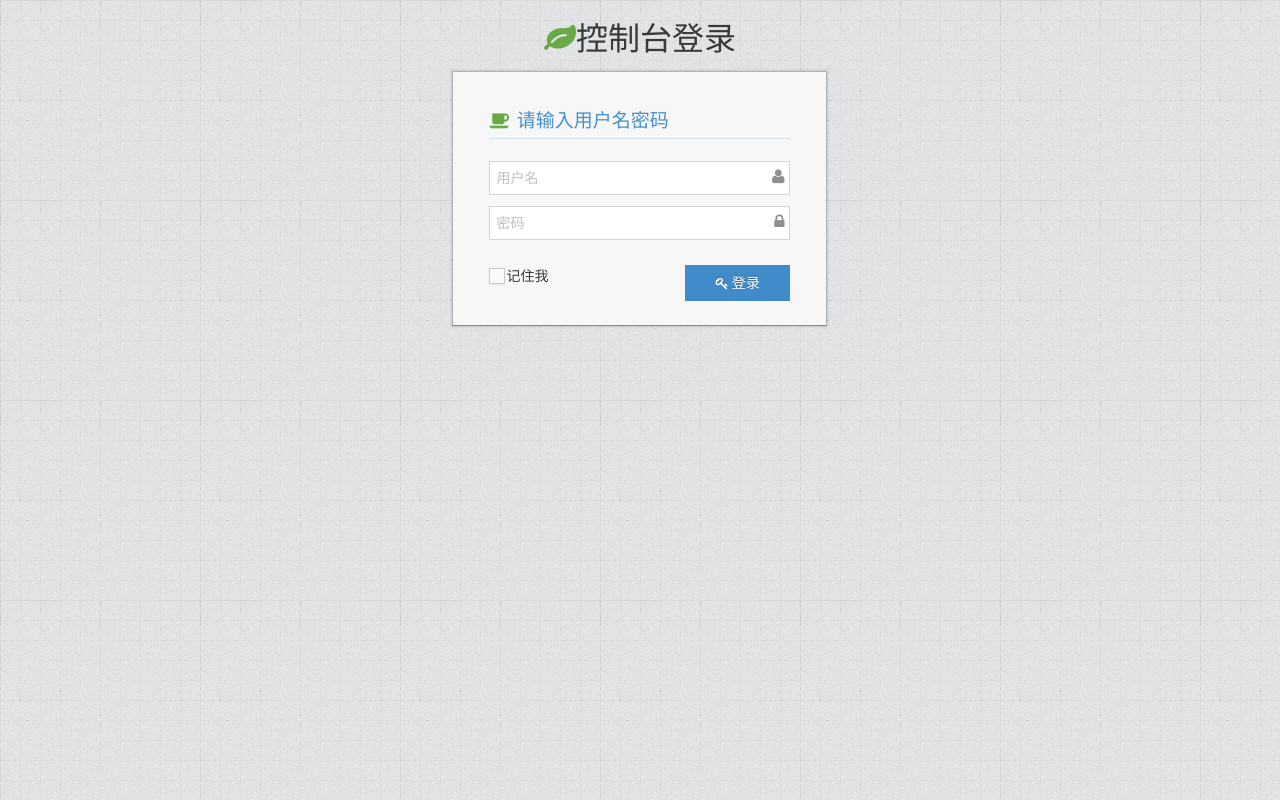
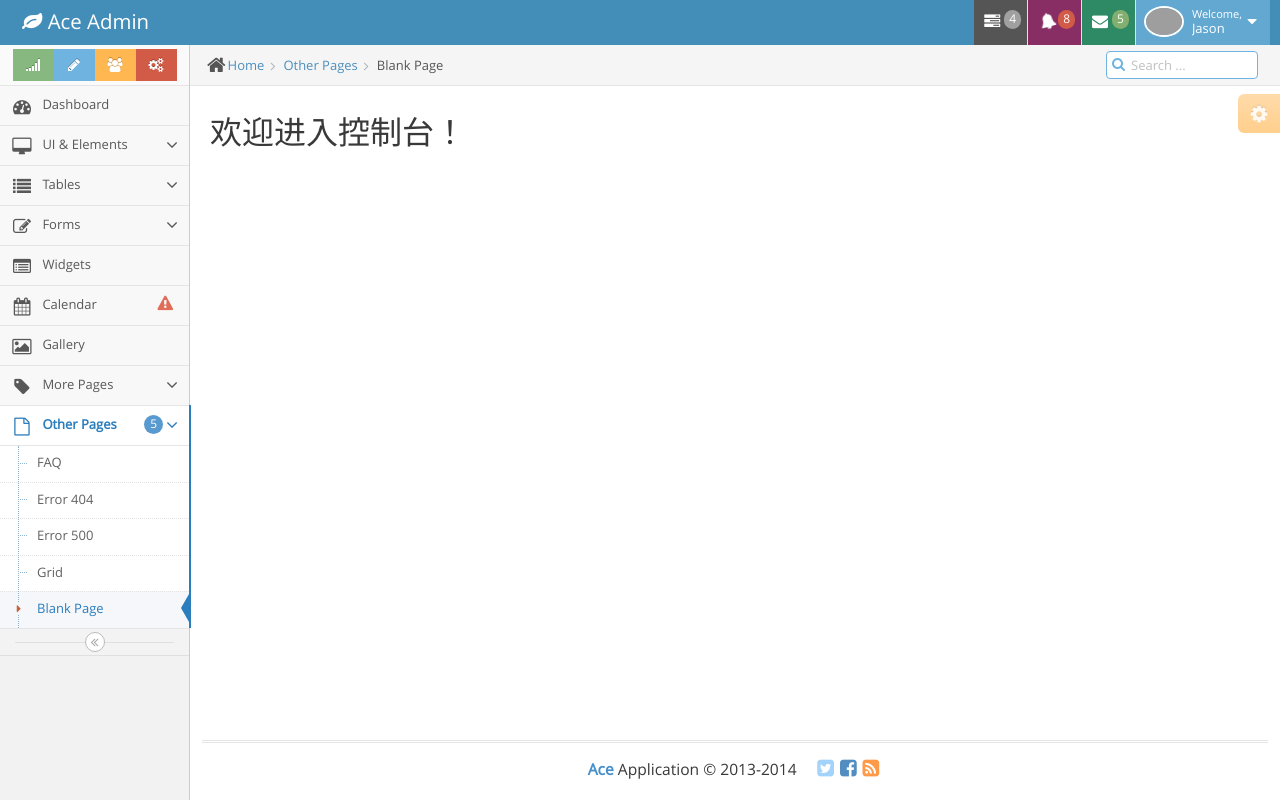
Before and after one commit to asfrank/SpringCloudCourse, a Vue app in the folder admin/: page /admin/welcome in a window 1280 px wide. Before the commit this address led to /login. Built offline with nearby package versions, Linux system fonts and the light colour scheme; grey boxes are pictures that could not be loaded.

Commit message:
1. 增加welcome子组件，增加/admin/welcome子路由 router-view和子路由配合使用

```diff
--- a/admin/src/views/admin.vue
+++ b/admin/src/views/admin.vue
@@ -934,7 +934,7 @@
             <div class="row">
               <div class="col-xs-12">
                 <!-- PAGE CONTENT BEGINS -->
-
+                <router-view></router-view>
                 <!-- PAGE CONTENT ENDS -->
               </div><!-- /.col -->
             </div><!-- /.row -->
--- /dev/null
+++ b/admin/src/views/admin/welcome.vue
@@ -0,0 +1,5 @@
+<template>
+  <div>
+    <h1>欢迎进入控制台！</h1>
+  </div>
+</template>
```
Also changed, not shown: admin/src/router.js (+6 -1 lines).
